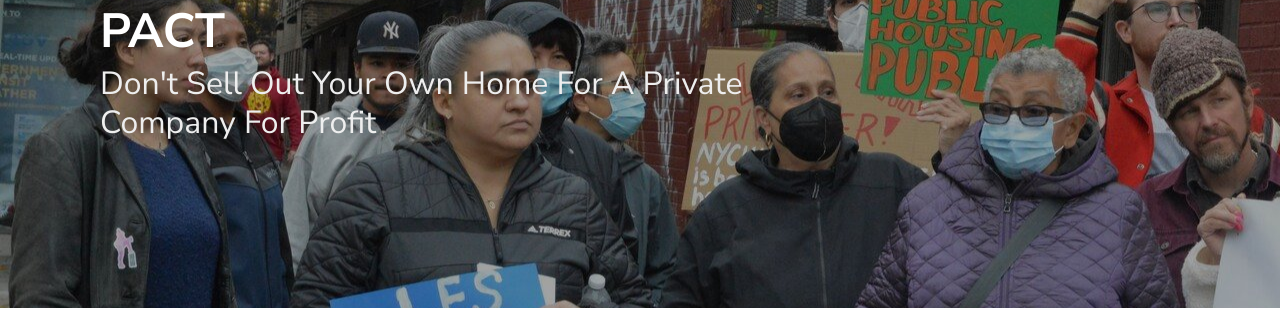
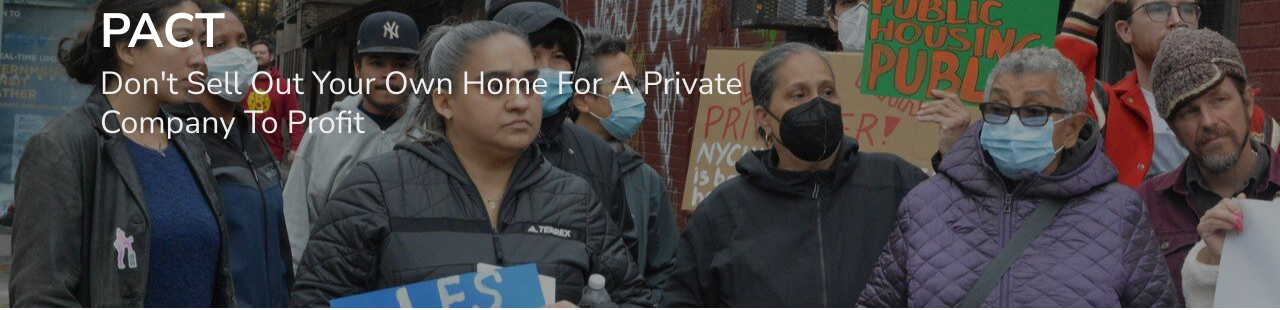
Before and after one commit to NYCD1/no-to-pact, a Jekyll site: the page built from index.md, in a window 1280 px wide. Shown: the part 175-485 px from the top of the page. Built offline with Jekyll 4.4.1, drawn with Linux system fonts in a browser that asks for light colours.

Commit message:
change typo

```diff
--- a/_config.yml
+++ b/_config.yml
@@ -15,7 +15,7 @@ sass:
 permalink: /posts/:title/
 texture:
   title: Why You Should Say No to PACT
-  tagline: Don't Sell Out Your Own Home For A Private Company For Profit
+  tagline: Don't Sell Out Your Own Home For A Private Company To Profit
   date_format: "%b %-d, %Y"
   style: black
   showNav: true
```
